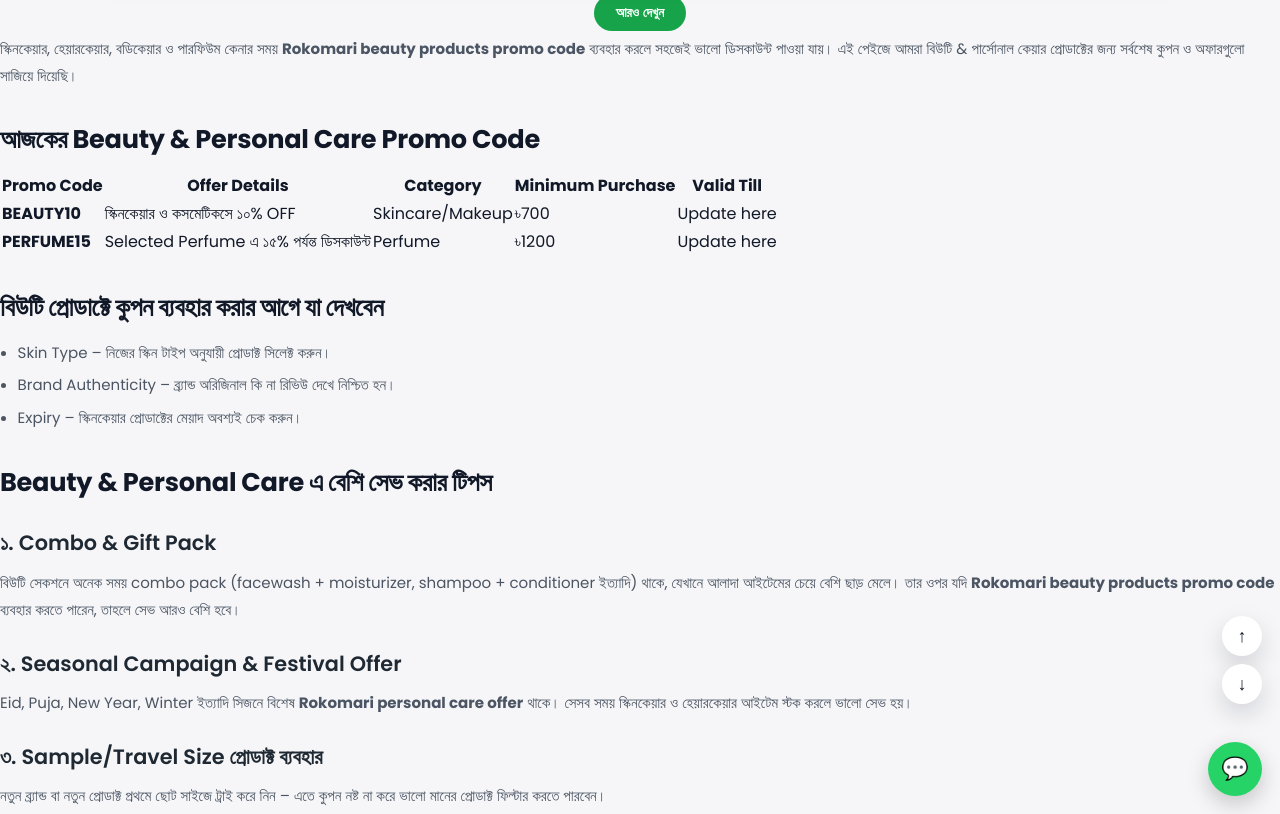
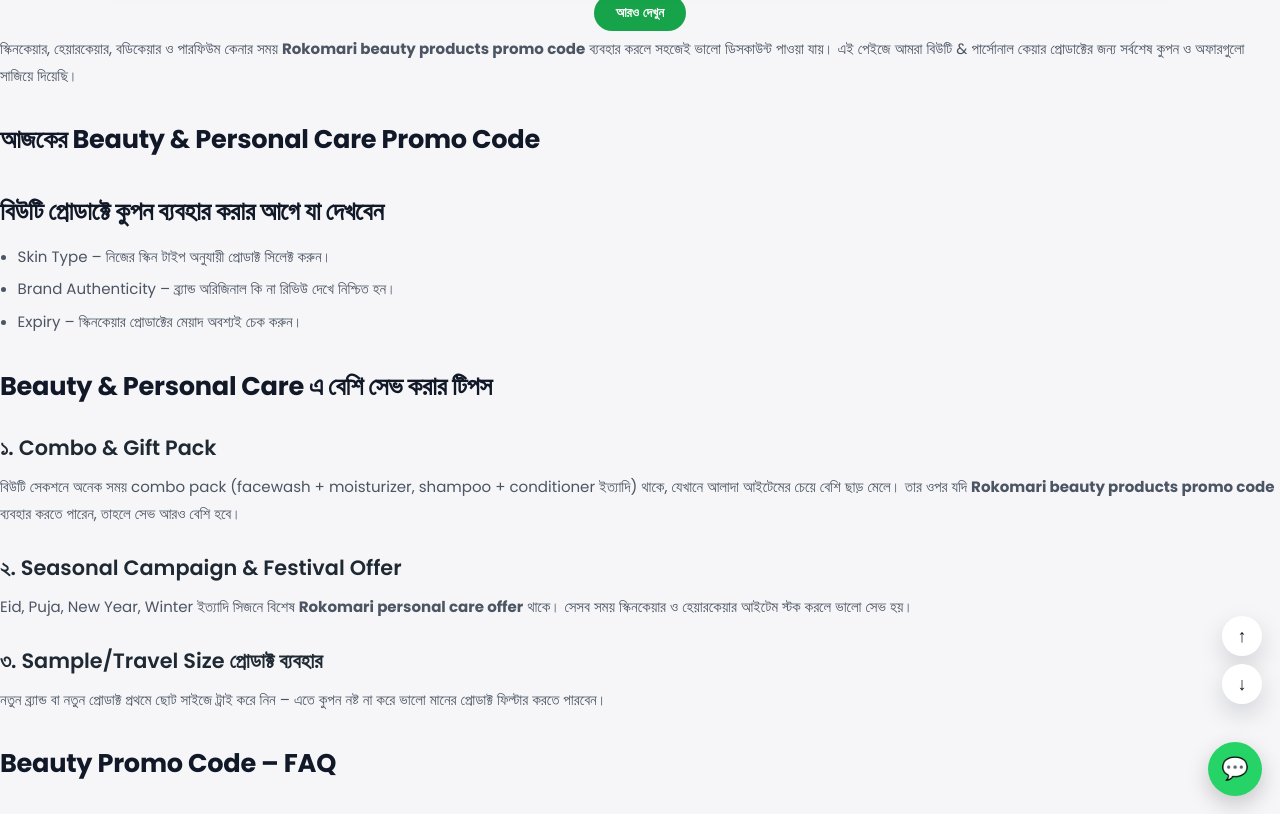
Before and after one commit to RokomariPromoCode/rokomaripromocode.github.io, a Jekyll site: the page built from beauty.md, in a window 1280 px wide and 900 px high, scrolled down 2465 px, cut to the strip 86-900 px from the top of the window. Built offline with Jekyll 4.4.1, drawn with Linux system fonts in a browser that asks for light colours.

Commit message:
Update beauty.md

```diff
--- a/beauty.md
+++ b/beauty.md
@@ -35,33 +35,7 @@
   <h2>আজকের Beauty & Personal Care Promo Code</h2>
 
   <!-- Replace with live offers -->
-  <table>
-    <thead>
-      <tr>
-        <th>Promo Code</th>
-        <th>Offer Details</th>
-        <th>Category</th>
-        <th>Minimum Purchase</th>
-        <th>Valid Till</th>
-      </tr>
-    </thead>
-    <tbody>
-      <tr>
-        <td><strong>BEAUTY10</strong></td>
-        <td>স্কিনকেয়ার ও কসমেটিকসে ১০% OFF</td>
-        <td>Skincare/Makeup</td>
-        <td>৳700</td>
-        <td>Update here</td>
-      </tr>
-      <tr>
-        <td><strong>PERFUME15</strong></td>
-        <td>Selected Perfume এ ১৫% পর্যন্ত ডিসকাউন্ট</td>
-        <td>Perfume</td>
-        <td>৳1200</td>
-        <td>Update here</td>
-      </tr>
-    </tbody>
-  </table>
+
 </section>
 
 <section>
```
